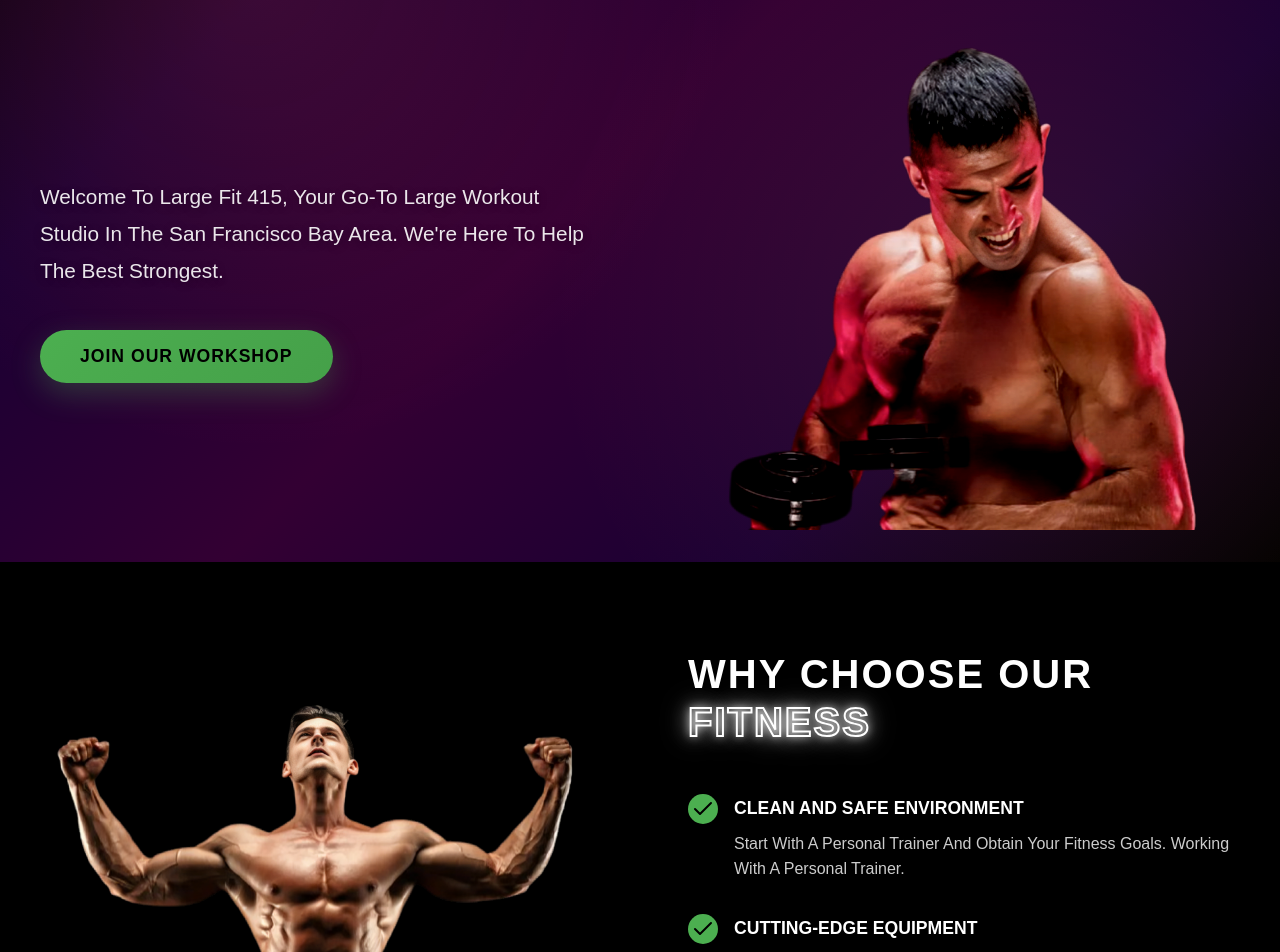
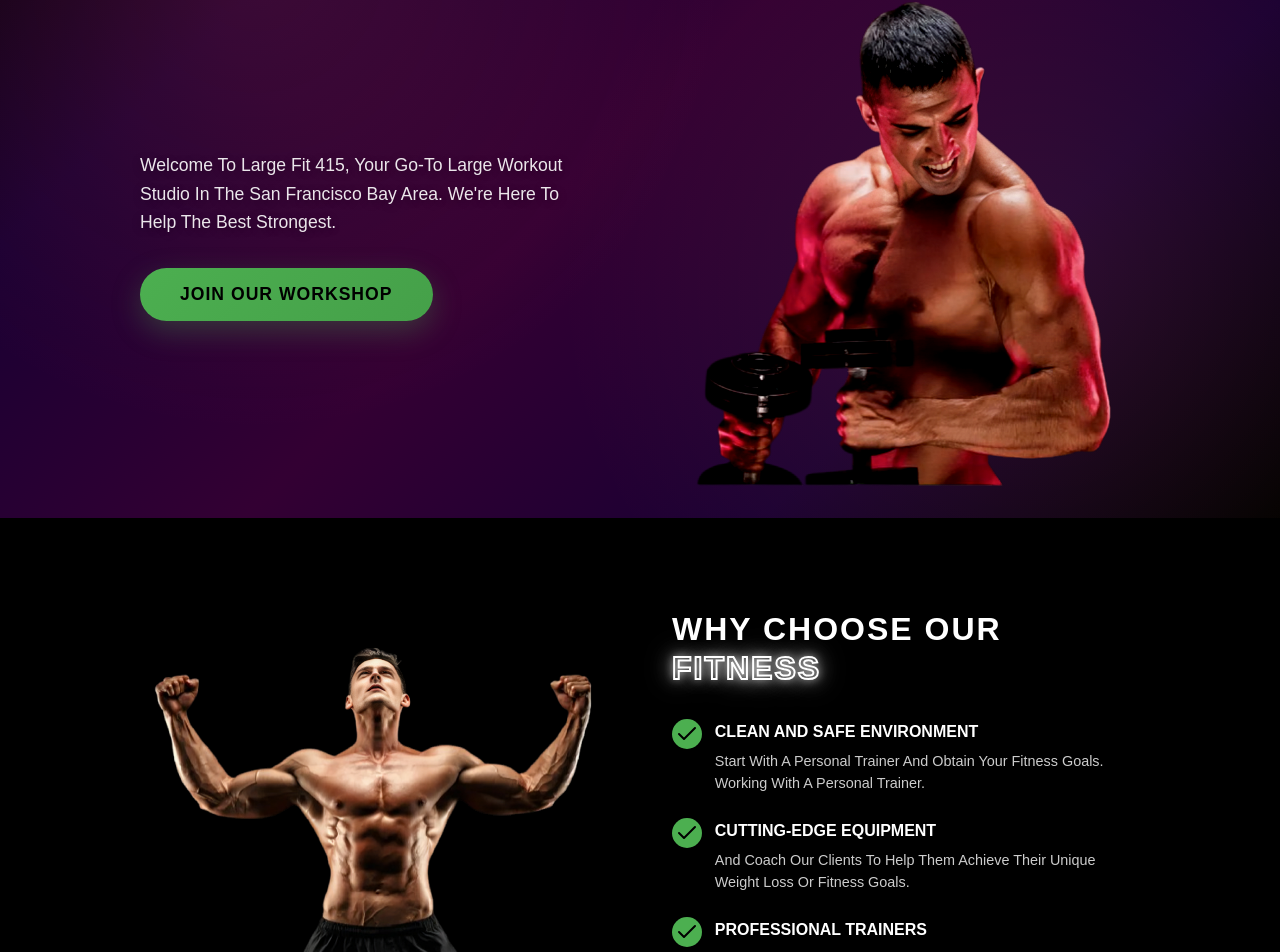
Before and after one commit to rajni2002491/gym_website, a React (Vite) app: page / in a window 1280 px wide. Shown: the part 273-1225 px from the top of the page. Built offline with nearby package versions, Linux system fonts and the light colour scheme.

Commit message:
fix space issues and footer button radius

```diff
--- a/src/App.css
+++ b/src/App.css
@@ -139,15 +139,24 @@
   background: #4CAF50;
   color: white;
   margin-top: 1rem;
+  border-radius: 25px;
+  padding: 0.75rem 1.5rem;
+  font-weight: 600;
+  transition: all 0.3s ease;
+}
+
+.btn-connect:hover {
+  background: #45a049;
+  transform: translateY(-2px);
 }
 
 /* Hero Section */
 .hero {
-  min-height: 100vh;
+  min-height: 80vh;
   background: linear-gradient(135deg, #000 0%, #1a0033 25%, #330033 50%, #1a0033 75%, #000 100%);
   display: flex;
   align-items: center;
-  padding: 100px 2rem 2rem;
+  padding: 80px 2rem 2rem;
   position: relative;
   overflow: hidden;
 }
@@ -165,19 +174,19 @@
 }
 
 .hero-container {
-  max-width: 1200px;
+  max-width: 1000px;
   margin: 0 auto;
   width: 100%;
   display: flex;
   flex-direction: column;
-  gap: 2rem;
+  gap: 1.5rem;
   align-items: center;
 }
 
 .hero-title-section {
   text-align: center;
   z-index: 2;
-  margin-bottom: 3rem;
+  margin-bottom: 2rem;
 }
 
 .hero-title {
@@ -205,9 +214,9 @@
   justify-content: space-between;
   align-items: center;
   width: 100%;
-  gap: 4rem;
+  gap: 3rem;
   z-index: 2;
-  max-width: 1200px;
+  max-width: 1000px;
 }
 
 .hero-text {
@@ -216,11 +225,11 @@
 }
 
 .hero-tagline {
-  font-size: 1.3rem;
+  font-size: 1.1rem;
   color: rgba(255, 255, 255, 0.9);
-  line-height: 1.8;
-  max-width: 550px;
-  margin-bottom: 2.5rem;
+  line-height: 1.6;
+  max-width: 450px;
+  margin-bottom: 2rem;
   font-weight: 300;
   text-shadow: 0 2px 10px rgba(0, 0, 0, 0.3);
 }
@@ -270,17 +279,17 @@
 .why-choose {
   padding: 0.2rem 2rem 0.1rem 2rem;
   background: #000;
-  min-height: 100vh;
+  min-height: 80vh;
 }
 
 .why-choose-container {
-  max-width: 1200px;
+  max-width: 1000px;
   margin: 0 auto;
   display: grid;
   grid-template-columns: 1fr 1fr;
-  gap: 6rem;
+  gap: 4rem;
   align-items: center;
-  min-height: 80vh;
+  min-height: 70vh;
 }
 
 .why-choose-image {
@@ -297,8 +306,8 @@
 }
 
 .why-choose-title {
-  font-size: 2.5rem;
-  margin-bottom: 3rem;
+  font-size: 2rem;
+  margin-bottom: 2rem;
   font-weight: 900;
   letter-spacing: 2px;
   line-height: 1.2;
@@ -321,12 +330,12 @@
 .features-list {
   display: flex;
   flex-direction: column;
-  gap: 2rem;
+  gap: 1.5rem;
 }
 
 .feature-item {
   display: flex;
-  gap: 1rem;
+  gap: 0.8rem;
   align-items: flex-start;
 }
 
@@ -343,13 +352,14 @@
 }
 
 .feature-content h3 {
-  margin-bottom: 0.5rem;
-  font-size: 1.1rem;
+  margin-bottom: 0.4rem;
+  font-size: 1rem;
 }
 
 .feature-content p {
   opacity: 0.8;
-  line-height: 1.6;
+  line-height: 1.5;
+  font-size: 0.9rem;
 }
 
 /* Testimonials Section */
```
